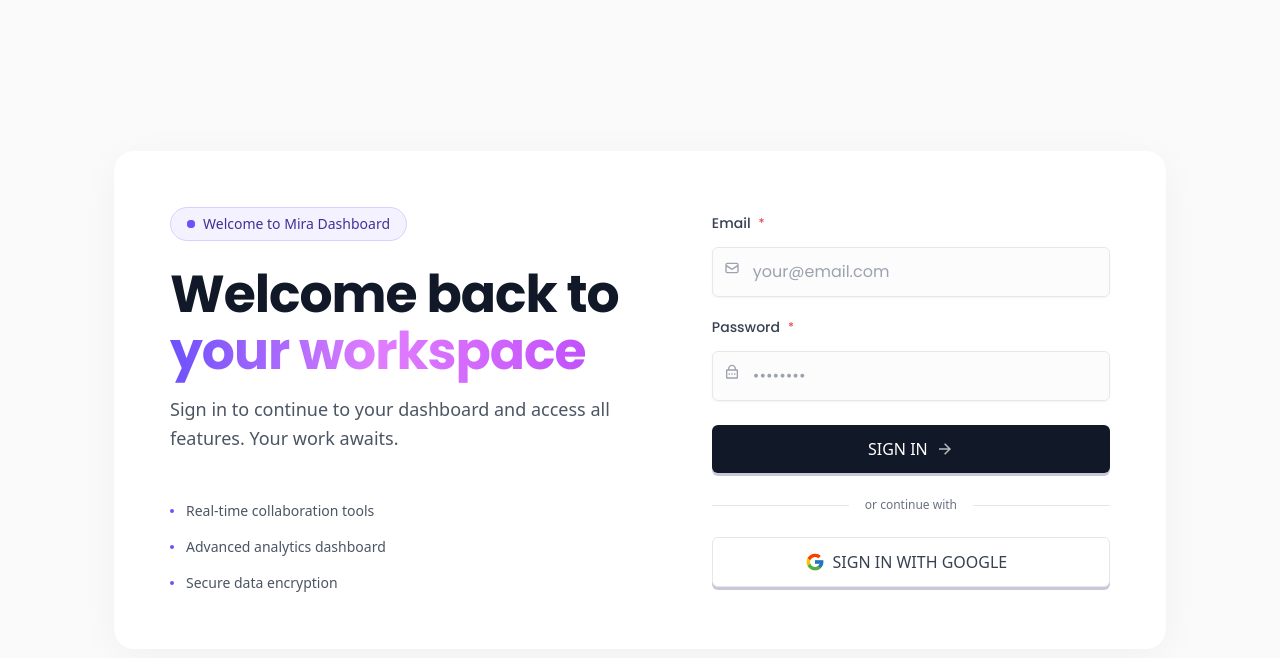
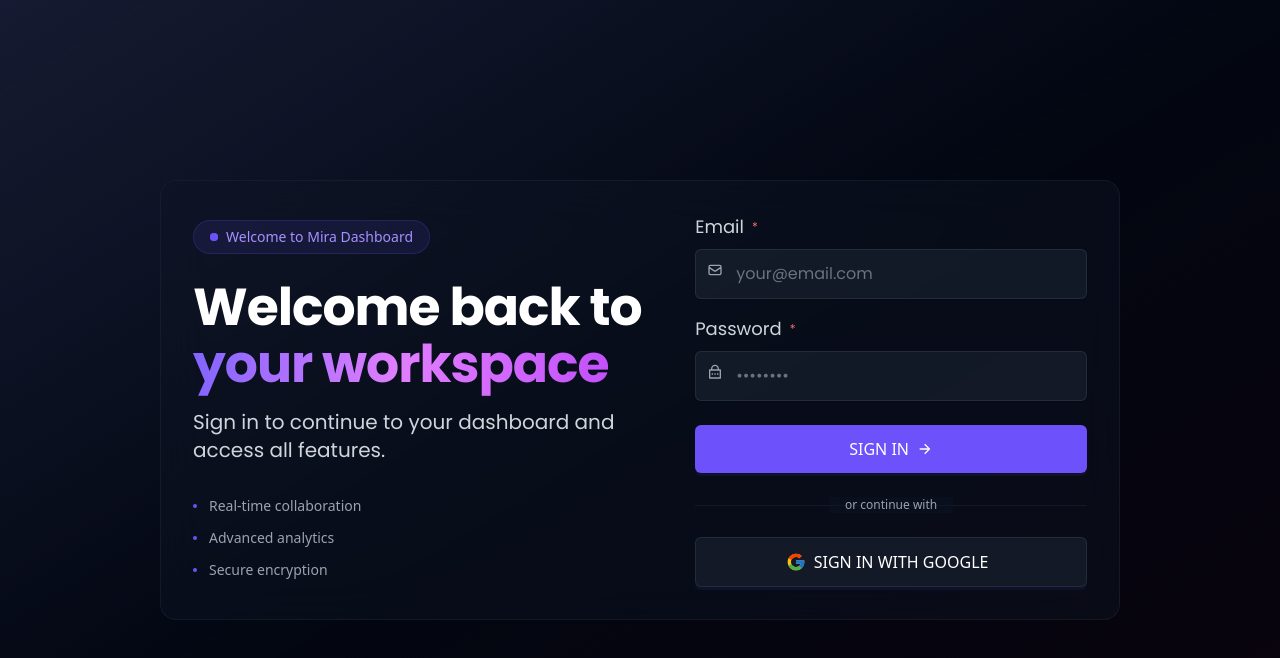
Before and after one commit to micahtid/mira, a Next.js app: page /dashboard in a window 1280 px wide. Shown: the top 658 px of the page. Built offline with nearby package versions, Linux system fonts and the light colour scheme; no server answers.

Commit message:
feat: Enhanced login page design with improved dark mode and form styling

```diff
--- a/app/dashboard/components/Login.tsx
+++ b/app/dashboard/components/Login.tsx
@@ -21,7 +21,6 @@
     const onSubmit = async (data: FormData) => {
         setIsLoading(true);
         try {
-            // TODO: Implement email/password sign in
             console.log("Sign in with:", data);
         } catch (error) {
             console.error("Login failed:", error);
@@ -31,199 +30,150 @@
     };
 
     return (
-        <div className="w-full min-h-[100vh] flex items-center justify-center bg-[#fafafa] dark:bg-gray-950">
+        <div className="w-full min-h-[100vh] flex items-center justify-center bg-gradient-to-br from-gray-900 via-gray-950 to-black">
+            <div className="fixed inset-0 bg-gradient-to-br from-primary-500/5 via-transparent to-accent-500/5 pointer-events-none" />
+
             <motion.div
                 initial={{ opacity: 0, y: 20 }}
                 animate={{ opacity: 1, y: 0 }}
-                transition={{ duration: 0.5 }}
-                className="default-container w-full max-w-[1100px] p-6"
+                transition={{ duration: 0.5, ease: [0.22, 1, 0.36, 1] }}
+                className="default-container w-full max-w-[1000px] p-standard"
             >
-                <div className="grid md:grid-cols-[1.2fr,1fr] gap-16 bg-white dark:bg-gray-900 p-10 md:p-14 rounded-[20px] shadow-[0_8px_40px_rgb(0,0,0,0.04)] dark:shadow-none">
+                <div className="grid md:grid-cols-[1.2fr,1fr] gap-8 bg-gray-900/40 backdrop-blur-xl p-8 rounded-2xl border border-gray-800/50">
                     {/* Left Section - Welcome Text */}
-                    <div className="hidden md:flex flex-col justify-center">
-                        <motion.div
-                            initial={{ opacity: 0, x: -20 }}
-                            animate={{ opacity: 1, x: 0 }}
-                            transition={{ delay: 0.2 }}
-                            className="space-y-8"
-                        >
-                            <div className="space-y-6">
-                                <div className="inline-flex items-center rounded-full bg-primary-50/80 dark:bg-primary-950/50 px-4 py-1.5 text-sm text-primary-700 dark:text-primary-300 border border-primary-100 dark:border-primary-900">
+                    <div className="hidden md:flex flex-col justify-center space-y-8">
+                        <div>
+                            <div className="inline-flex items-center rounded-full bg-primary-500/10 px-4 py-1.5 text-sm text-primary-300 border border-primary-500/20">
                                 <span className="relative flex h-2 w-2 mr-2">
                                     <span className="absolute inline-flex h-full w-full animate-ping rounded-full bg-primary-400 opacity-75"></span>
                                     <span className="relative inline-flex h-2 w-2 rounded-full bg-primary-500"></span>
                                 </span>
                                 Welcome to Mira Dashboard
                             </div>
-                                <div className="space-y-4">
-                                    <h3 className="default-heading text-[3.25rem] leading-[1.1] tracking-[-0.02em] font-bold text-gray-900 dark:text-white">
+                            <div className="mt-6 space-y-4">
+                                <h3 className="default-heading text-[2.75rem] md:text-[3.25rem] leading-[1.1] tracking-[-0.02em] font-bold text-white">
                                     Welcome back to{" "}
-                                        <span className="bg-gradient-to-r from-primary-500 via-accent-400 to-accent-500 bg-clip-text text-transparent">
+                                    <span className="bg-gradient-to-r from-primary-400 via-accent-400 to-accent-500 bg-clip-text text-transparent">
                                         your workspace
                                     </span>
                                 </h3>
-                                    <p className="text-gray-600 dark:text-gray-300 text-lg leading-relaxed">
-                                        Sign in to continue to your dashboard and access all features. Your work awaits.
+                                <p className="default-text text-gray-300">
+                                    Sign in to continue to your dashboard and access all features.
                                 </p>
                             </div>
                         </div>
 
-                            {/* Feature Points */}
-                            <div className="space-y-4 pt-4">
-                                {[
-                                    "Real-time collaboration tools",
-                                    "Advanced analytics dashboard",
-                                    "Secure data encryption"
-                                ].map((feature, index) => (
-                                    <motion.div
-                                        key={feature}
-                                        initial={{ opacity: 0, x: -20 }}
-                                        animate={{ opacity: 1, x: 0 }}
-                                        transition={{ delay: 0.4 + (index * 0.1) }}
-                                        className="flex items-center gap-3 text-gray-600 dark:text-gray-400"
-                                    >
+                        <div className="space-y-3">
+                            {["Real-time collaboration", "Advanced analytics", "Secure encryption"].map((feature) => (
+                                <div key={feature} className="flex items-center gap-3 text-gray-400">
                                     <div className="h-1 w-1 rounded-full bg-primary-500" />
                                     <span className="text-sm">{feature}</span>
-                                    </motion.div>
+                                </div>
                             ))}
                         </div>
-                        </motion.div>
                     </div>
 
                     {/* Right Section - Form */}
                     <div className="flex flex-col justify-center">
                         <div className="md:hidden text-center mb-8">
-                            <h3 className="default-heading text-4xl font-bold text-gray-900 dark:text-white">
-                                Welcome Back
-                            </h3>
-                            <p className="text-gray-600 dark:text-gray-400 text-sm mt-2">
-                                Sign in to continue to your dashboard
-                            </p>
+                            <h3 className="default-heading text-3xl text-white">Welcome Back</h3>
+                            <p className="default-text text-sm mt-2 text-gray-300">Sign in to continue</p>
                         </div>
 
-                        <form onSubmit={handleSubmit(onSubmit)} className="form-container space-y-6">
-                            <div className="space-y-5">
+                        <form onSubmit={handleSubmit(onSubmit)} className="form-container">
+                            <div className="space-y-4">
                                 <div>
-                                    <label className="default-label flex items-center gap-2 text-sm font-medium text-gray-700 dark:text-gray-300 mb-1.5">
+                                    <label className="default-label flex items-center gap-2 text-gray-300">
                                         Email
-                                        <span className="text-red-500 text-xs">*</span>
+                                        <span className="text-red-400 text-xs">*</span>
                                     </label>
                                     <div className="relative group">
-                                        <HiOutlineMail className="absolute left-3 top-1/2 -translate-y-1/2 text-gray-400 transition-colors group-hover:text-primary-500" />
+                                        <HiOutlineMail className="absolute left-3 top-1/2 -translate-y-1/2 text-gray-400 group-hover:text-primary-400 transition-colors" />
                                         <input
                                             type="email"
                                             {...register("email", {
                                                 required: true,
                                                 pattern: /^[A-Z0-9._%+-]+@[A-Z0-9.-]+\.[A-Z]{2,}$/i
                                             })}
-                                            className="form-field pl-10 bg-gray-50/50 dark:bg-gray-800/50 border-gray-200 dark:border-gray-700 focus:ring-2 focus:ring-primary-300/30 focus:border-primary-400 transition-all duration-200 hover:border-primary-300"
+                                            className="form-field pl-10 bg-gray-800/50 border-gray-700/50 text-white placeholder:text-gray-500"
                                             placeholder="your@email.com"
                                         />
                                     </div>
-                                    {errors.email?.type === 'required' && (
-                                        <motion.p
-                                            initial={{ opacity: 0, y: -10 }}
-                                            animate={{ opacity: 1, y: 0 }}
-                                            className="form-field-error mt-2 flex items-center gap-1"
-                                        >
-                                            <span className="h-1 w-1 rounded-full bg-red-500" />
-                                            Email is required
-                                        </motion.p>
-                                    )}
-                                    {errors.email?.type === 'pattern' && (
-                                        <motion.p
-                                            initial={{ opacity: 0, y: -10 }}
-                                            animate={{ opacity: 1, y: 0 }}
-                                            className="form-field-error mt-2 flex items-center gap-1"
-                                        >
-                                            <span className="h-1 w-1 rounded-full bg-red-500" />
-                                            Please enter a valid email
-                                        </motion.p>
+                                    {errors.email && (
+                                        <p className="form-field-error mt-2 text-red-400">
+                                            {errors.email.type === 'required' ? 'Email is required' : 'Please enter a valid email'}
+                                        </p>
                                     )}
                                 </div>
 
                                 <div>
-                                    <label className="default-label flex items-center gap-2 text-sm font-medium text-gray-700 dark:text-gray-300 mb-1.5">
+                                    <label className="default-label flex items-center gap-2 text-gray-300">
                                         Password
-                                        <span className="text-red-500 text-xs">*</span>
+                                        <span className="text-red-400 text-xs">*</span>
                                     </label>
                                     <div className="relative group">
-                                        <RiLockPasswordLine className="absolute left-3 top-1/2 -translate-y-1/2 text-gray-400 transition-colors group-hover:text-primary-500" />
+                                        <RiLockPasswordLine className="absolute left-3 top-1/2 -translate-y-1/2 text-gray-400 group-hover:text-primary-400 transition-colors" />
                                         <input
                                             type="password"
                                             {...register("password", {
                                                 required: true,
                                                 minLength: 6
                                             })}
-                                            className="form-field pl-10 bg-gray-50/50 dark:bg-gray-800/50 border-gray-200 dark:border-gray-700 focus:ring-2 focus:ring-primary-300/30 focus:border-primary-400 transition-all duration-200 hover:border-primary-300"
+                                            className="form-field pl-10 bg-gray-800/50 border-gray-700/50 text-white placeholder:text-gray-500"
                                             placeholder="••••••••"
                                         />
                                     </div>
-                                    {errors.password?.type === 'required' && (
-                                        <motion.p
-                                            initial={{ opacity: 0, y: -10 }}
-                                            animate={{ opacity: 1, y: 0 }}
-                                            className="form-field-error mt-2 flex items-center gap-1"
-                                        >
-                                            <span className="h-1 w-1 rounded-full bg-red-500" />
-                                            Password is required
-                                        </motion.p>
-                                    )}
-                                    {errors.password?.type === 'minLength' && (
-                                        <motion.p
-                                            initial={{ opacity: 0, y: -10 }}
-                                            animate={{ opacity: 1, y: 0 }}
-                                            className="form-field-error mt-2 flex items-center gap-1"
-                                        >
-                                            <span className="h-1 w-1 rounded-full bg-red-500" />
-                                            Password must be at least 6 characters
-                                        </motion.p>
+                                    {errors.password && (
+                                        <p className="form-field-error mt-2 text-red-400">
+                                            {errors.password.type === 'required' ? 'Password is required' : 'Password must be at least 6 characters'}
+                                        </p>
                                     )}
                                 </div>
                             </div>
 
-                            <motion.button
+                            <button
                                 type="submit"
                                 disabled={isLoading}
-                                className="group relative default-button w-full text-base font-medium hover:scale-[1.02] active:scale-[0.98] transition-all duration-200 disabled:opacity-50 disabled:cursor-not-allowed bg-gray-900 hover:bg-gray-800 dark:bg-gray-800 dark:hover:bg-gray-700"
-                                whileTap={{ scale: 0.98 }}
+                                className="default-button w-full mt-6 bg-primary-500 hover:bg-primary-400 text-white group disabled:opacity-50 disabled:hover:bg-primary-500"
                             >
                                 {isLoading ? (
                                     <div className="flex items-center justify-center gap-2">
-                                        <svg className="animate-spin h-5 w-5 text-white" xmlns="http://www.w3.org/2000/svg" fill="none" viewBox="0 0 24 24">
-                                            <circle className="opacity-25" cx="12" cy="12" r="10" stroke="currentColor" strokeWidth="4"></circle>
-                                            <path className="opacity-75" fill="currentColor" d="M4 12a8 8 0 018-8V0C5.373 0 0 5.373 0 12h4zm2 5.291A7.962 7.962 0 014 12H0c0 3.042 1.135 5.824 3 7.938l3-2.647z"></path>
+                                        <svg className="animate-spin h-5 w-5" viewBox="0 0 24 24">
+                                            <circle className="opacity-25" cx="12" cy="12" r="10" stroke="currentColor" strokeWidth="4" fill="none" />
+                                            <path className="opacity-75" fill="currentColor" d="M4 12a8 8 0 018-8V0C5.373 0 0 5.373 0 12h4zm2 5.291A7.962 7.962 0 014 12H0c0 3.042 1.135 5.824 3 7.938l3-2.647z" />
                                         </svg>
                                         Signing in...
                                     </div>
                                 ) : (
                                     <div className="flex items-center justify-center gap-2">
                                         Sign In
-                                        <RiArrowRightLine className="text-lg opacity-70 group-hover:translate-x-0.5 transition-transform" />
+                                        <RiArrowRightLine className="group-hover:translate-x-1 transition-transform" />
                                     </div>
                                 )}
-                            </motion.button>
+                            </button>
 
-                            <div className="relative">
+                            <div className="relative my-6">
                                 <div className="absolute inset-0 flex items-center">
-                                    <div className="w-full border-t border-gray-200 dark:border-gray-700"></div>
+                                    <div className="w-full border-t border-gray-800/50"></div>
                                 </div>
                                 <div className="relative flex justify-center text-xs">
-                                    <span className="px-4 bg-white dark:bg-gray-900 text-gray-500 dark:text-gray-400">or continue with</span>
+                                    <span className="px-4 bg-gray-900/40 text-gray-400">
+                                        or continue with
+                                    </span>
                                 </div>
                             </div>
 
-                            <motion.button
+                            <button
                                 type="button"
                                 onClick={() => signIn()}
-                                className="group flex items-center justify-center gap-2 w-full default-button bg-white dark:bg-gray-800 hover:bg-gray-50 dark:hover:bg-gray-700 text-gray-700 dark:text-gray-200 border border-gray-200 dark:border-gray-700"
-                                whileHover={{ scale: 1.02 }}
-                                whileTap={{ scale: 0.98 }}
+                                className="default-button w-full bg-gray-800/50 hover:bg-gray-700/50 text-white border border-gray-700/50 group"
                             >
+                                <div className="flex items-center justify-center gap-2">
                                     <FcGoogle className="text-xl" />
                                     <span>Sign in with Google</span>
-                                <RiArrowRightLine className="text-lg opacity-0 group-hover:opacity-70 -ml-4 group-hover:ml-0 group-hover:translate-x-0.5 transition-all" />
-                            </motion.button>
+                                    <RiArrowRightLine className="opacity-0 group-hover:opacity-100 group-hover:translate-x-1 transition-all -ml-4 group-hover:ml-0" />
+                                </div>
+                            </button>
                         </form>
                     </div>
                 </div>
--- a/app/dashboard/components/login.css
+++ b/app/dashboard/components/login.css
@@ -8,7 +8,9 @@
   }
 
   .form-field {
-    @apply w-full p-3 border rounded-md mt-2 font-poppins outline-none shadow-sm;
+    @apply w-full p-3 border rounded-md mt-2 font-poppins outline-none shadow-sm
+    transition-all duration-200
+    focus:shadow-md;
   }
 
   .form-field-multiline {
@@ -16,6 +18,32 @@
   }
 
   .form-field-error {
-    @apply text-red-500 text-sm mt-1;
+    @apply text-red-500 text-sm font-medium;
   }
 }
+
+/* Custom animations */
+@keyframes slideUpAndFade {
+  from {
+    opacity: 0;
+    transform: translateY(4px);
+  }
+  to {
+    opacity: 1;
+    transform: translateY(0);
+  }
+}
+
+.slide-up-fade {
+  animation: slideUpAndFade 0.4s cubic-bezier(0.16, 1, 0.3, 1);
+}
+
+/* Input focus styles */
+.form-field:focus {
+  box-shadow: 0 2px 8px -2px rgba(0, 0, 0, 0.05);
+}
+
+/* Dark mode adjustments */
+.dark .form-field:focus {
+  box-shadow: 0 2px 8px -2px rgba(0, 0, 0, 0.2);
+}
```
Lines whose indentation alone changed are shown as unchanged.
